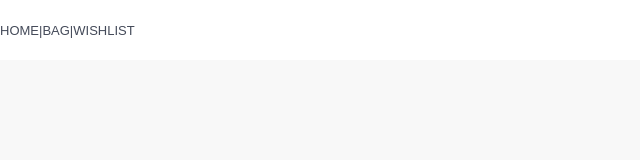
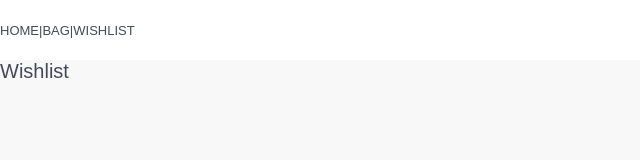
Before and after one commit to akinankarali/MuseumTicketDemo, a Vue app: page /wishlist in a window 1280 px wide. Shown: the top 160 px of the page, without its empty margins (0-640 px from the left). Built offline with nearby package versions, Linux system fonts and the light colour scheme.

Commit message:
feat: create new pages for bag and wishlist and connect with router

```diff
--- a/src/router/index.js
+++ b/src/router/index.js
@@ -1,6 +1,6 @@
 import Vue from 'vue'
 import VueRouter from 'vue-router'
-import Home from '../views/Home.vue'
+import Home from '../views/Home/index.vue'
 
 Vue.use(VueRouter)
 
@@ -11,13 +11,22 @@ const routes = [
     component: Home
   },
   {
-    path: '/about',
-    name: 'About',
+    path: '/bag',
+    name: 'Bag',
     // route level code-splitting
     // this generates a separate chunk (about.[hash].js) for this route
     // which is lazy-loaded when the route is visited.
     component: () =>
-      import(/* webpackChunkName: "about" */ '../views/About.vue')
+      import(/* webpackChunkName: "bag" */ '../views/Bag/index.vue')
+  },
+  {
+    path: '/wishlist',
+    name: 'Wishlist',
+    // route level code-splitting
+    // this generates a separate chunk (about.[hash].js) for this route
+    // which is lazy-loaded when the route is visited.
+    component: () =>
+      import(/* webpackChunkName: "bag" */ '../views/Wishlist/index.vue')
   }
 ]
 
--- /dev/null
+++ b/src/views/Bag/index.vue
@@ -0,0 +1,22 @@
+<template>
+  <div class="bag">
+    <CustomText tag="h1" size="xlarge">BAG</CustomText>
+  </div>
+</template>
+
+<script>
+import CustomText from '@/components/CustomText'
+
+export default {
+  name: 'Bag',
+  components: {
+    CustomText
+  }
+}
+</script>
+
+<style lang="scss" scope>
+span {
+  color: #{'rgb(var(--discounted-color))'};
+}
+</style>
--- /dev/null
+++ b/src/views/Wishlist/index.vue
@@ -0,0 +1,22 @@
+<template>
+  <div class="wishlist">
+    <CustomText tag="h1" size="xlarge">Wishlist</CustomText>
+  </div>
+</template>
+
+<script>
+import CustomText from '@/components/CustomText'
+
+export default {
+  name: 'Wishlist',
+  components: {
+    CustomText
+  }
+}
+</script>
+
+<style lang="scss" scope>
+span {
+  color: #{'rgb(var(--discounted-color))'};
+}
+</style>
```
